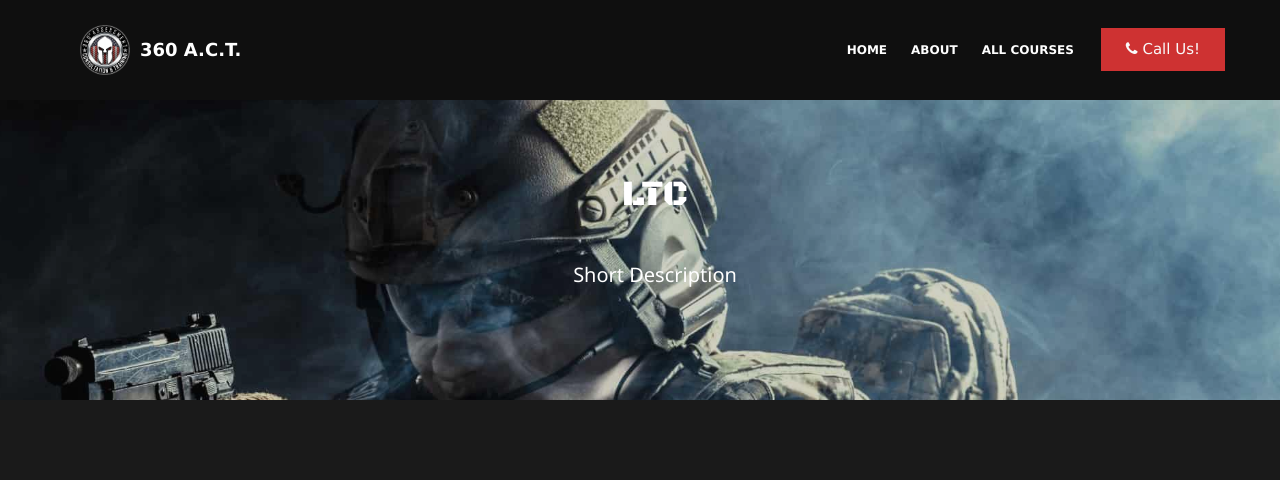
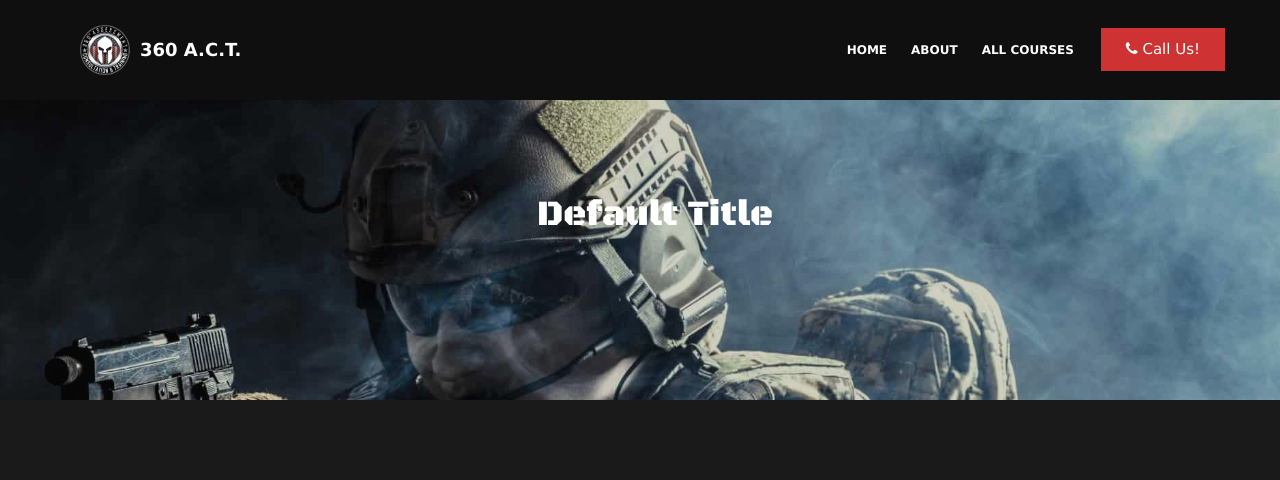
Before and after one commit to sduong9392/Tactical360ActWebsite, a Jekyll site: the page built from pages/LTC.md, in a window 1280 px wide and 1400 px high. Shown: the top 480 px of the window. Built offline with Jekyll 4.4.1, drawn with Linux system fonts in a browser that asks for light colours; comment, search, counter and statistics services are not loaded; some of the changed text lies outside the part shown; grey boxes are pictures that could not be loaded.

Commit message:
pages/LTC.md updated from https://stackedit.io/

```diff
--- a/pages/LTC.md
+++ b/pages/LTC.md
@@ -1,12 +1,11 @@
 ---
 title: "LTC"
 price: "$150"
-image: "https://images.pexels.com/photos/1592109/pexels-photo-1592109.jpeg?auto=compress&cs=tinysrgb&dpr=2&h=650&w=940"
-summary: "Short Description"
+image:<iframe width="560" height="315" src="https://www.youtube.com/embed/7nsOk8FEvx4" frameborder="0" allow="accelerometer; autoplay; encrypted-media; gyroscope; picture-in-picture" allowfullscreen></iframe>
 tag: "featured"
 ---
 
 <!--stackedit_data:
-eyJoaXN0b3J5IjpbLTM1MjI2NTU0NywtOTAxMTQzMTkyLC0xND
-g2MTU1ODY5LC0zMzY3MTI3MjFdfQ==
+eyJoaXN0b3J5IjpbMTc4NzczMTkwNywtMzUyMjY1NTQ3LC05MD
+ExNDMxOTIsLTE0ODYxNTU4NjksLTMzNjcxMjcyMV19
 -->
```
